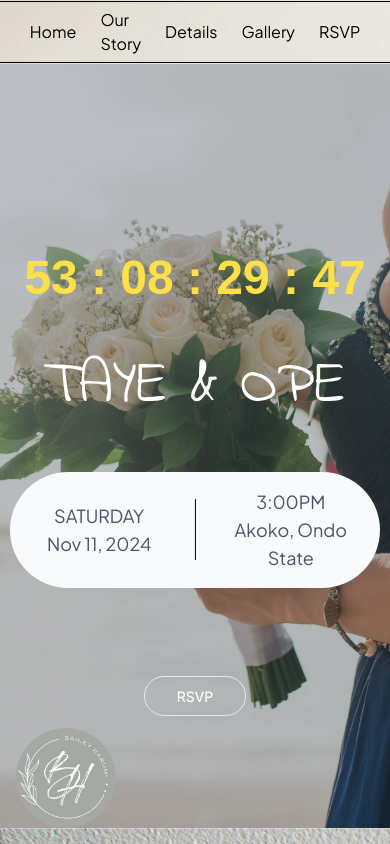
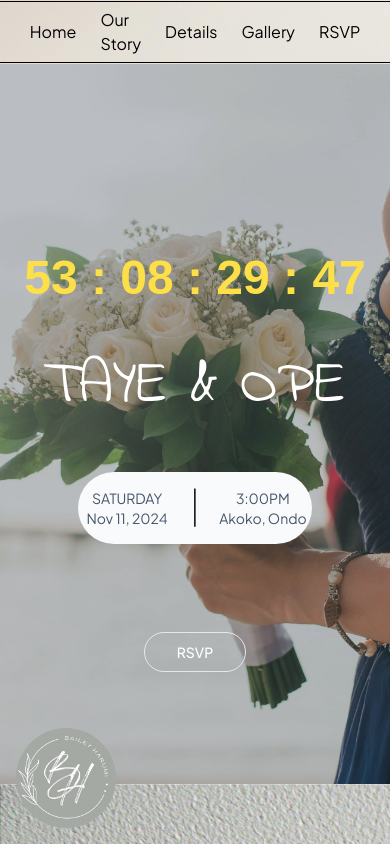
Before and after one commit to Sulaimon-Omotosho/wedding-bells, a Next.js app: page / in a window 390 px wide. Built offline with nearby package versions, Linux system fonts and the light colour scheme; a web font is replaced by a local one.

Commit message:
Feat: Responsiveness added

```diff
--- a/src/components/MainPage.tsx
+++ b/src/components/MainPage.tsx
@@ -8,13 +8,13 @@ const MainPage = () => {
       <p className='font-indie text-[60px] md:text-[80px] xl:text-[100px] text-white uppercase'>
         Taye & Ope
       </p>
-      <div className='flex items-center justify-around rounded-full bg-slate-50 w-[95%] md:w-[60%] xl:w-[40%] px-6 md:px-12 xl:px-20 py-4 md:py-6 text-slate-600 text-center'>
-        <p className='flex flex-col items-center justify-center text-lg md:text-xl w-full'>
+      <div className='flex items-center rounded-full bg-slate-50 w-[60%] md:w-[50%] lg:w-[40%] md:px-8 xl:px-20 py-4 xl:py-6 text-slate-600 text-center'>
+        <p className='flex flex-col items-center justify-center text-sm lg:text-xl w-[100vw]'>
           SATURDAY <span>Nov 11, 2024</span>
         </p>
-        <hr className='w-[150px] rotate-90 border-black' />
-        <p className='flex flex-col items-center justify-center text-lg md:text-xl w-full'>
-          3:00PM <span>Akoko, Ondo State</span>
+        <hr className='w-[150px] rotate-90 border-black bg-black' />
+        <p className='flex flex-col items-center justify-center text-sm lg:text-xl w-[100vw]'>
+          3:00PM <span>Akoko, Ondo</span>
         </p>
       </div>
       <Button className='mt-12 text-white border-white-600 hover:border-none hover:bg-slate-600 border-[1px] px-8 rounded-full'>
--- a/src/components/OurStory.tsx
+++ b/src/components/OurStory.tsx
@@ -1,14 +1,16 @@
 export default function OurStory() {
   return (
-    <div className=' bg-ourStory bg-cover h-[100vh]'>
+    <div className=' bg-ourStory bg-cover h-[100vh] overflow-scroll remove-scrollbar'>
       <div className=' w-full px-[5%] md:px-[10%] xl:px-[25%] py-20 flex flex-col items-center gap-12'>
         <div className='text-center'>
-          <h1 className='uppercase font-fascinate text-5xl'>our story</h1>
-          <h2 className='font-vibes text-8xl text-amber-900'>
+          <h1 className='uppercase font-fascinate text-3xl md:text-5xl'>
+            our story
+          </h1>
+          <h2 className='font-vibes text-4xl md:text-5xl lg:text-6xl xl:text-8xl text-amber-900'>
             Its A Forever Thing
           </h2>
         </div>
-        <div className='flex flex-col gap-10 text-center font-sofadi text-xl text-zinc-600'>
+        <div className='flex flex-col gap-10 text-center font-sofadi text-lg lg:text-xl text-zinc-600'>
           <p className=''>
             Lorem ipsum, dolor sit amet consectetur adipisicing elit. Soluta
             odio fugiat cumque nesciunt, a laborum voluptatum reiciendis
```
